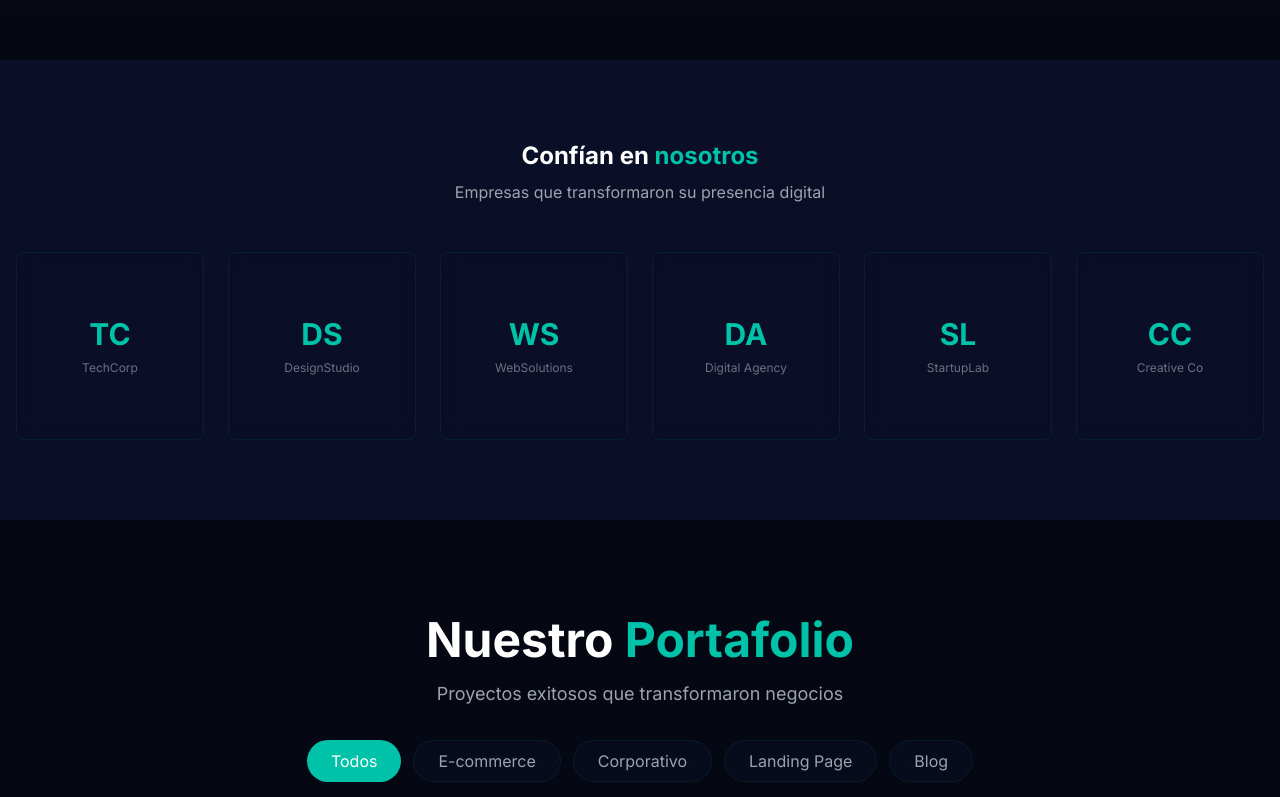
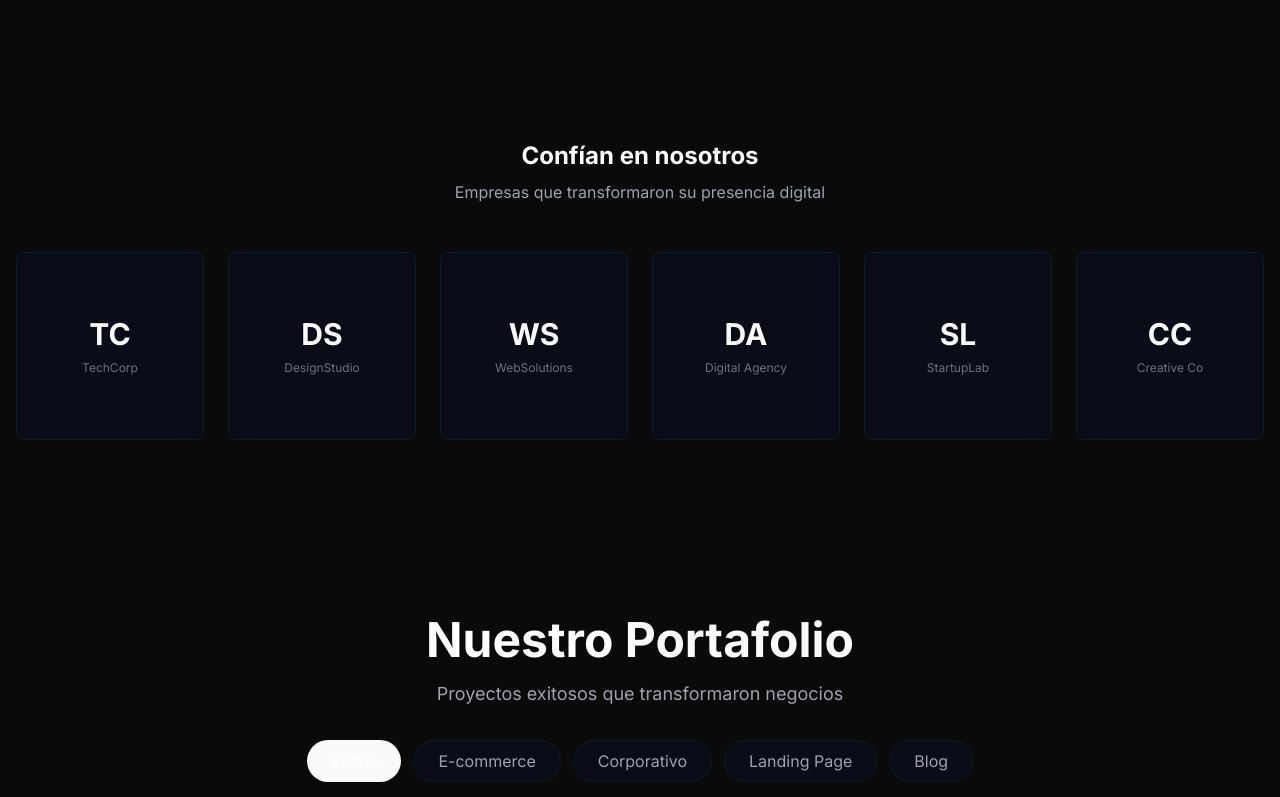
Before and after one commit to SrNanu/TechPhite, a Next.js app: page / in a window 1280 px wide. Shown: the part 2000-2797 px from the top of the page. Built offline with nearby package versions, Linux system fonts and the light colour scheme.

Commit message:
Corrijo referencia a variables de color

```diff
--- a/tailwind.config.ts
+++ b/tailwind.config.ts
@@ -61,9 +61,9 @@ const config: Config = {
           '5': 'hsl(var(--chart-5))',
         },
         techphite: {
-          cyan: '#00C2A8',
-          dark: '#0A0E27',
-          darker: '#050812',
+          cyan: 'hsl(var(--primary))',
+          dark: 'hsl(var(--background))',
+          darker: 'hsl(var(--background))',
         },
       },
       keyframes: {
```
